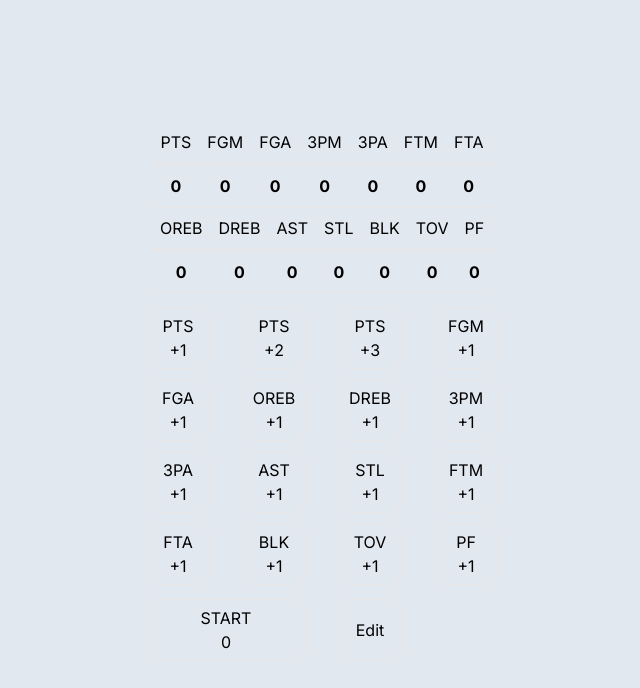
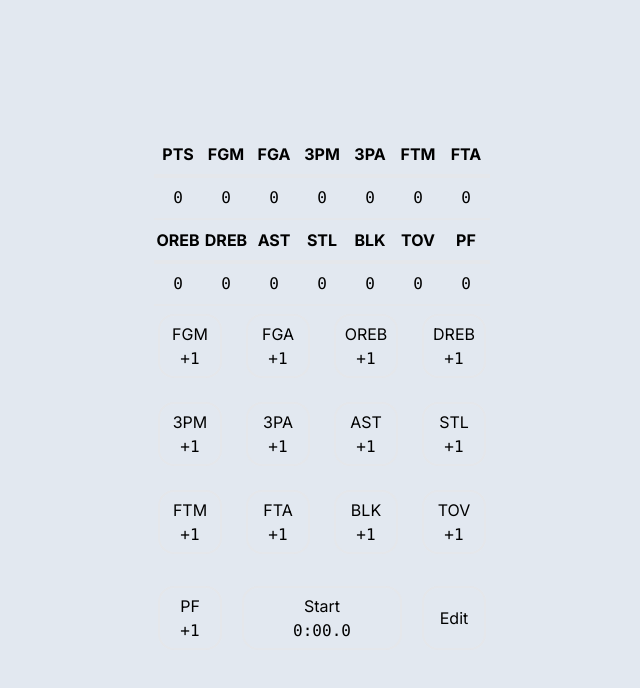
Before and after one commit to jseashell/tipoff, a Next.js app: page / in a window 1280 px wide. Shown: the top 688 px of the page, without its empty margins (318-958 px from the left). Built offline with nearby package versions, Linux system fonts and the light colour scheme.

Commit message:
Create ControlPanel component, fix game minutes iterations, style grid to be more uniform

```diff
--- a/src/app/components/button.tsx
+++ b/src/app/components/button.tsx
@@ -10,7 +10,7 @@ export default function Button(props: any) {
         onClick={(e) => handleClick(e)}
         className={
           (props.width ? props.width : 'w-16') +
-          ' h-16 m-1 border-2 rounded-2xl'
+          ' h-16 border-2 rounded-2xl text-center'
         }>
         {props.children}
       </button>
--- /dev/null
+++ b/src/app/components/control-panel.tsx
@@ -0,0 +1,165 @@
+import { useEffect, useState } from 'react';
+import Button from './button';
+
+export default function ControlPanel(props) {
+  const [time, setTime] = useState('');
+
+  useEffect(() => {
+    const minutes = Math.floor(props.state.millis / 60000);
+    const seconds = (props.state.millis % 60000) / 1000;
+    const calculated =
+      seconds == 60
+        ? minutes + 1 + ':00'
+        : minutes + ':' + (seconds < 10 ? '0' : '') + seconds.toFixed(1);
+    setTime(calculated);
+  });
+
+  const addPts = (amt: number) => {
+    props.state.setPts((pts) => Math.max(pts + amt, 0));
+  };
+
+  const addFgm = (amt: number) => {
+    props.state.setFgm((fgm) => Math.max(fgm + amt, 0));
+    addFga(isEdit ? -1 : 1);
+    addPts(isEdit ? -2 : 2);
+  };
+
+  const addFga = (amt: number) => {
+    props.state.setFga((fga) => Math.max(fga + amt, 0));
+  };
+
+  const addOreb = (amt: number) => {
+    props.state.setOreb((oreb) => Math.max(oreb + amt, 0));
+  };
+
+  const addDreb = (amt: number) => {
+    props.state.setDreb((dreb) => Math.max(dreb + amt, 0));
+  };
+
+  const addTpm = (amt: number) => {
+    props.state.setTpm((tpm) => Math.max(tpm + amt, 0));
+    addTpa(isEdit ? -1 : 1);
+    addPts(isEdit ? -3 : 3);
+  };
+
+  const addTpa = (amt: number) => {
+    props.state.setTpa((tpa) => Math.max(tpa + amt, 0));
+  };
+
+  const addAst = (amt: number) => {
+    props.state.setAst((ast) => Math.max(ast + amt, 0));
+  };
+
+  const addStl = (amt: number) => {
+    props.state.setStl((stl) => Math.max(stl + amt, 0));
+  };
+
+  const addFtm = (amt: number) => {
+    props.state.setFtm((ftm) => Math.max(ftm + amt, 0));
+    addFta(isEdit ? -1 : 1);
+    addPts(isEdit ? -1 : 1);
+  };
+
+  const addFta = (amt: number) => {
+    props.state.setFta((fta) => Math.max(fta + amt, 0));
+  };
+
+  const addBlk = (amt: number) => {
+    props.state.setBlk((blk) => Math.max(blk + amt, 0));
+  };
+
+  const addTov = (amt: number) => {
+    props.state.setTov((tov) => Math.max(tov + amt, 0));
+  };
+
+  const addPf = (amt: number) => {
+    props.state.setPf((pf) => Math.max(pf + amt, 0));
+  };
+
+  const toggleGameplayTimerRunning = (e) => {
+    e?.preventDefault();
+    props.state.setGameplayTimerRunning(
+      (gameplayTimerRunning) => !gameplayTimerRunning
+    );
+    // do not reset the seconds count
+  };
+
+  const [isEdit, setIsEdit] = useState(false);
+  const toggleEdit = () => {
+    setIsEdit((isEdit) => !isEdit);
+  };
+
+  return (
+    <form className="max-w-sm m-2 grid grid-cols-4 gap-y-6 place-items-center">
+      <PlusButton onClick={addFgm} amount={isEdit ? -1 : 1}>
+        FGM
+      </PlusButton>
+      <PlusButton onClick={addFga} amount={isEdit ? -1 : 1}>
+        FGA
+      </PlusButton>
+      <PlusButton onClick={addOreb} amount={isEdit ? -1 : 1}>
+        OREB
+      </PlusButton>
+      <PlusButton onClick={addDreb} amount={isEdit ? -1 : 1}>
+        DREB
+      </PlusButton>
+      <PlusButton onClick={addTpm} amount={isEdit ? -1 : 1}>
+        3PM
+      </PlusButton>
+      <PlusButton onClick={addTpa} amount={isEdit ? -1 : 1}>
+        3PA
+      </PlusButton>
+      <PlusButton onClick={addAst} amount={isEdit ? -1 : 1}>
+        AST
+      </PlusButton>
+      <PlusButton onClick={addStl} amount={isEdit ? -1 : 1}>
+        STL
+      </PlusButton>
+      <PlusButton onClick={addFtm} amount={isEdit ? -1 : 1}>
+        FTM
+      </PlusButton>
+      <PlusButton onClick={addFta} amount={isEdit ? -1 : 1}>
+        FTA
+      </PlusButton>
+      <PlusButton onClick={addBlk} amount={isEdit ? -1 : 1}>
+        BLK
+      </PlusButton>
+      <PlusButton onClick={addTov} amount={isEdit ? -1 : 1}>
+        TOV
+      </PlusButton>
+      <PlusButton onClick={addPf} amount={isEdit ? -1 : 1}>
+        PF
+      </PlusButton>
+      <button
+        onClick={(e) => toggleGameplayTimerRunning(e)}
+        className="w-40 h-16 m-2 border-2 rounded-2xl col-span-2">
+        {!props.state.gameplayTimerRunning && 'Start'}
+        {props.state.gameplayTimerRunning && 'Stop'}
+        <br />
+        <span className="font-mono">{time}</span>
+      </button>
+      <Button onClick={toggleEdit}>{isEdit ? '>' : 'Edit'}</Button>
+    </form>
+  );
+}
+
+function PlusButton(props: any) {
+  const amount = props.amount || 1;
+
+  const add = () => {
+    props.onClick(amount);
+  };
+
+  return (
+    <>
+      <Button onClick={add}>
+        {props.children}
+        {props.children && <br />}
+        <span className="font-mono">
+          {amount > 0 && `+${amount}`}
+          {amount <= 0 && amount}
+        </span>
+      </Button>
+    </>
+  );
+}
--- a/src/app/components/plus-button.tsx
+++ /dev/null
@@ -1,26 +0,0 @@
-import Button from './button';
-
-/**
- * Component that accepts an `props.onClick` function to count numbers.
- * Defaults to `props.amount=1` if no amount is provided. When the given
- * amount is negative, the text is red.
- */
-export default function PlusButton(props: any) {
-  const amount = props.amount || 1;
-
-  const add = () => {
-    props.onClick(amount);
-    console.debug(amount >= 0 ? 'adding' : 'subtracting', amount);
-  };
-
-  return (
-    <>
-      <Button onClick={add}>
-        {props.children}
-        {props.children && <br />}
-        {amount > 0 && `+${amount}`}
-        {amount <= 0 && amount}
-      </Button>
-    </>
-  );
-}
--- a/src/app/components/stats.tsx
+++ b/src/app/components/stats.tsx
@@ -53,9 +53,11 @@ export default function Stats(props: any) {
 
 function Stat(props: any) {
   return (
-    <div className="flex flex-col justify-center items-center">
-      <span className="w-full p-2 border-b-4 text-center">{props.name}</span>
-      <span className="w-full p-2 border-b-2 text-center font-bold">
+    <div className="w-12 flex flex-col justify-center items-center">
+      <span className="w-full py-2 border-b-4 text-center font-bold">
+        {props.name}
+      </span>
+      <span className="w-full py-2 border-b-2 text-center font-mono">
         {props.value}
       </span>
     </div>
--- a/src/app/page.tsx
+++ b/src/app/page.tsx
@@ -1,13 +1,11 @@
 'use client';
 
 import { useEffect, useState } from 'react';
-import Button from './components/button';
-import PlusButton from './components/plus-button';
+import ControlPanel from './components/control-panel';
 import Stats from './components/stats';
 
 export default function Home() {
-  const [seconds, setSeconds] = useState(0);
-  const [gameplayTimerRunning, setGameplayTimerRunning] = useState(false);
+  const [millis, setMillis] = useState(0);
   const [pts, setPts] = useState(0);
   const [fgm, setFgm] = useState(0);
   const [fga, setFga] = useState(0);
@@ -23,87 +21,16 @@ export default function Home() {
   const [tov, setTov] = useState(0);
   const [pf, setPf] = useState(0);
 
-  const [isEdit, setIsEdit] = useState(false);
+  const [gameplayTimerRunning, setGameplayTimerRunning] = useState(false);
 
   useEffect(() => {
     const gameplayTimer = setInterval(() => {
       if (gameplayTimerRunning) {
-        setSeconds((seconds) => seconds + 1);
+        setMillis((millis) => millis + 100);
       }
-    }, 1000);
+    }, 100);
     return () => clearInterval(gameplayTimer);
   }, [gameplayTimerRunning]);
-
-  const addPts = (amt: number) => {
-    setPts((pts) => pts + amt);
-  };
-
-  const addFgm = (amt: number) => {
-    setFgm((fgm) => fgm + amt);
-    addFga(1);
-    addPts(2);
-  };
-
-  const addFga = (amt: number) => {
-    setFga((fga) => fga + amt);
-  };
-
-  const addOreb = (amt: number) => {
-    setOreb((oreb) => oreb + amt);
-  };
-
-  const addDreb = (amt: number) => {
-    setDreb((dreb) => dreb + amt);
-  };
-
-  const addTpm = (amt: number) => {
-    setTpm((tpm) => tpm + amt);
-    addTpa(1);
-    addPts(3);
-  };
-
-  const addTpa = (amt: number) => {
-    setTpa((tpa) => tpa + amt);
-  };
-
-  const addAst = (amt: number) => {
-    setAst((ast) => ast + amt);
-  };
-
-  const addStl = (amt: number) => {
-    setStl((stl) => stl + amt);
-  };
-
-  const addFtm = (amt: number) => {
-    setFtm((ftm) => ftm + amt);
-    addFta(1);
-    addPts(1);
-  };
-
-  const addFta = (amt: number) => {
-    setFta((fta) => fta + amt);
-  };
-
-  const addBlk = (amt: number) => {
-    setBlk((blk) => blk + amt);
-  };
-
-  const addTov = (amt: number) => {
-    setTov((tov) => tov + amt);
-  };
-
-  const addPf = (amt: number) => {
-    setPf((pf) => pf + amt);
-  };
-
-  const toggleGameplayTimerRunning = () => {
-    setGameplayTimerRunning(!gameplayTimerRunning);
-    // do not reset the seconds count
-  };
-
-  const toggleEdit = () => {
-    setIsEdit((isEdit) => !isEdit);
-  };
 
   return (
     <main className="min-w-screen min-h-screen flex flex-col items-center justify-center">
@@ -125,65 +52,28 @@ export default function Home() {
           pf: pf,
         }}
       />
-      <form className="w-full max-w-sm m-2 grid grid-cols-4 justify-items-center place-items-center">
-        <PlusButton onClick={addPts} amount={isEdit ? -1 : 1}>
-          PTS
-        </PlusButton>
-        <PlusButton onClick={addPts} amount={isEdit ? -2 : 2}>
-          PTS
-        </PlusButton>
-        <PlusButton onClick={addPts} amount={isEdit ? -3 : 3}>
-          PTS
-        </PlusButton>
-        <PlusButton onClick={addFgm} amount={isEdit ? -1 : 1}>
-          FGM
-        </PlusButton>
-        <PlusButton onClick={addFga} amount={isEdit ? -1 : 1}>
-          FGA
-        </PlusButton>
-        <PlusButton onClick={addOreb} amount={isEdit ? -1 : 1}>
-          OREB
-        </PlusButton>
-        <PlusButton onClick={addDreb} amount={isEdit ? -1 : 1}>
-          DREB
-        </PlusButton>
-        <PlusButton onClick={addTpm} amount={isEdit ? -1 : 1}>
-          3PM
-        </PlusButton>
-        <PlusButton onClick={addTpa} amount={isEdit ? -1 : 1}>
-          3PA
-        </PlusButton>
-        <PlusButton onClick={addAst} amount={isEdit ? -1 : 1}>
-          AST
-        </PlusButton>
-        <PlusButton onClick={addStl} amount={isEdit ? -1 : 1}>
-          STL
-        </PlusButton>
-        <PlusButton onClick={addFtm} amount={isEdit ? -1 : 1}>
-          FTM
-        </PlusButton>
-        <PlusButton onClick={addFta} amount={isEdit ? -1 : 1}>
-          FTA
-        </PlusButton>
-        <PlusButton onClick={addBlk} amount={isEdit ? -1 : 1}>
-          BLK
-        </PlusButton>
-        <PlusButton onClick={addTov} amount={isEdit ? -1 : 1}>
-          TOV
-        </PlusButton>
-        <PlusButton onClick={addPf} amount={isEdit ? -1 : 1}>
-          PF
-        </PlusButton>
-        <button
-          onClick={toggleGameplayTimerRunning}
-          className="w-40 h-16 m-2 border-2 rounded-2xl col-span-2">
-          {!gameplayTimerRunning && 'START'}
-          {gameplayTimerRunning && 'STOP'}
-          <br />
-          {seconds}
-        </button>
-        <Button onClick={toggleEdit}>{isEdit ? '>' : 'Edit'}</Button>
-      </form>
+      <ControlPanel
+        state={{
+          millis: millis,
+          setMillis: setMillis,
+          setPts: setPts,
+          setFgm: setFgm,
+          setFga: setFga,
+          setTpm: setTpm,
+          setTpa: setTpa,
+          setFtm: setFtm,
+          setFta: setFta,
+          setOreb: setOreb,
+          setDreb: setDreb,
+          setAst: setAst,
+          setStl: setStl,
+          setBlk: setBlk,
+          setTov: setTov,
+          setPf: setPf,
+          gameplayTimerRunning: gameplayTimerRunning,
+          setGameplayTimerRunning: setGameplayTimerRunning,
+        }}
+      />
     </main>
   );
 }
--- a/tsconfig.json
+++ b/tsconfig.json
@@ -7,6 +7,7 @@
     "strict": true,
     "forceConsistentCasingInFileNames": true,
     "noEmit": true,
+    "noImplicitAny": false,
     "esModuleInterop": true,
     "module": "esnext",
     "moduleResolution": "node",
```
Also changed, not shown: 2 other files (tests, documents, lock files or other folders).
